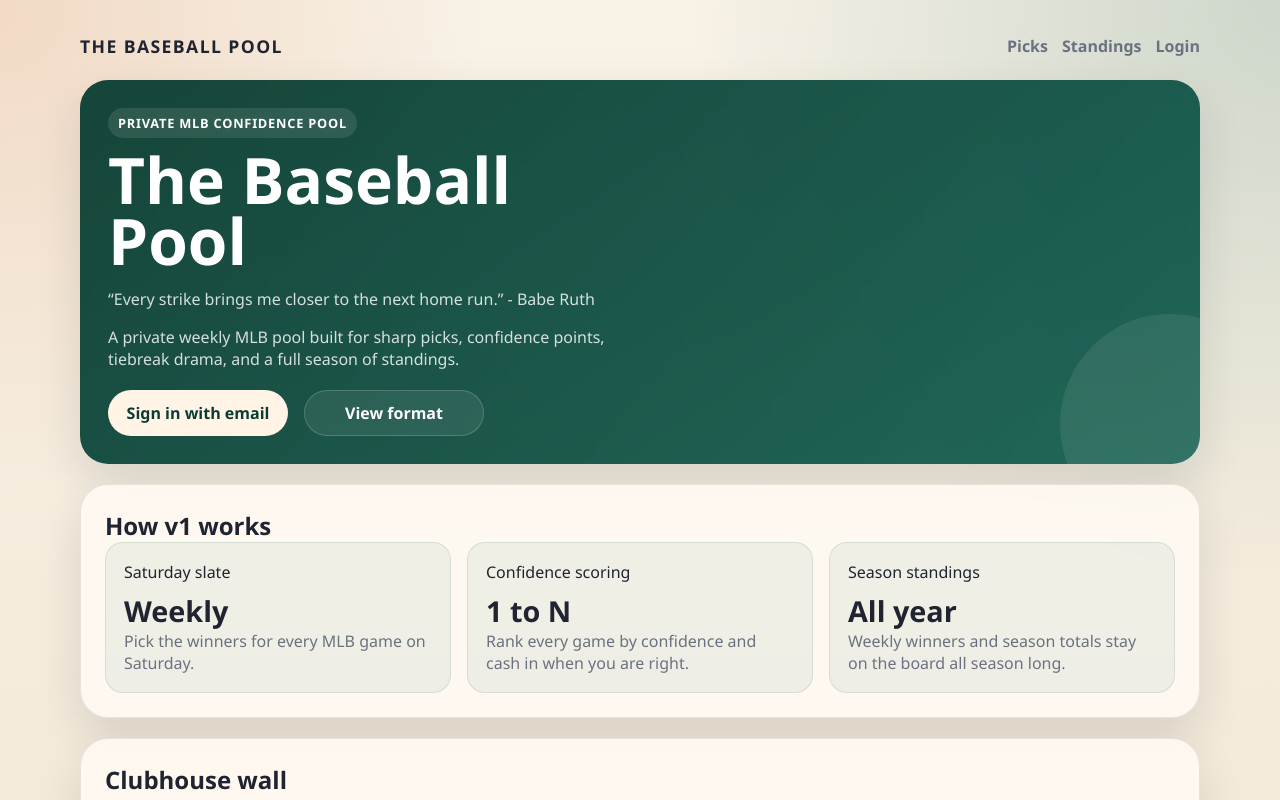
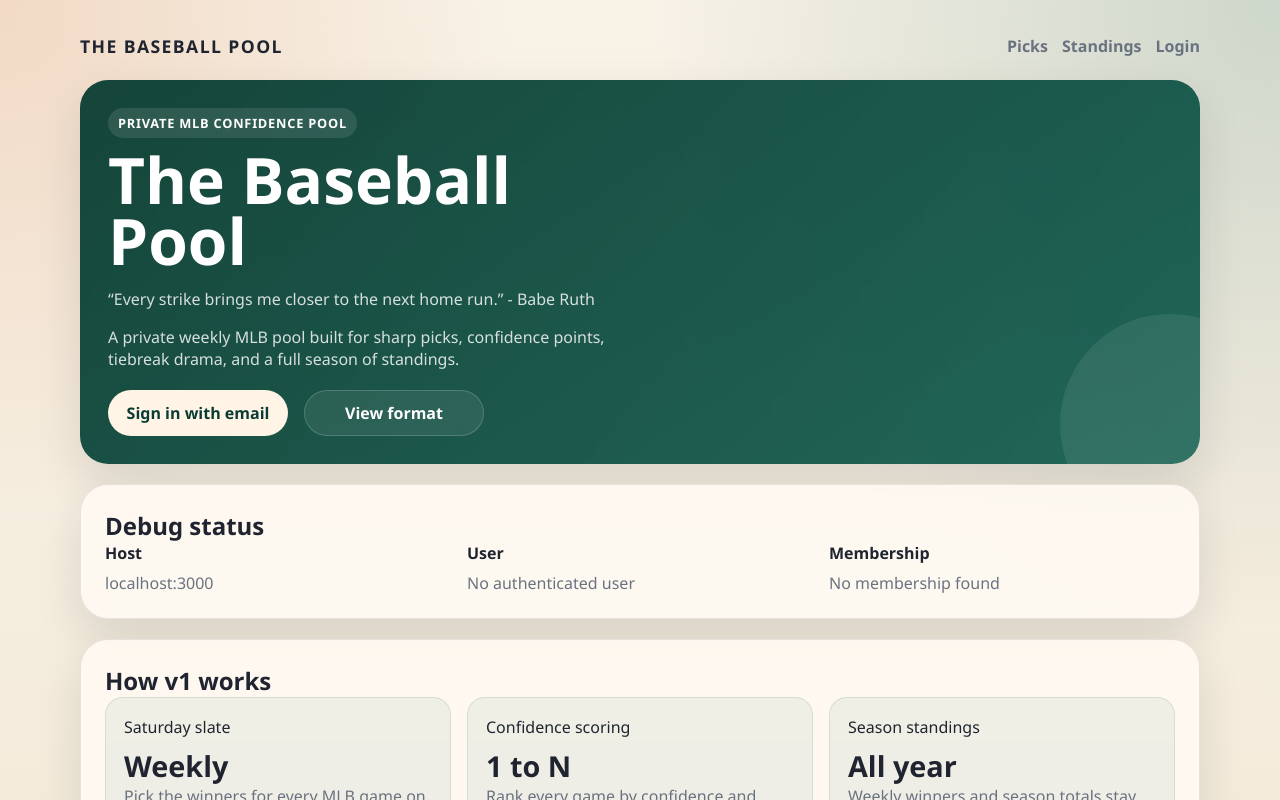
Before and after one commit to samridderhof/baseball-pool, a Next.js app: page / in a window 1280 px wide. Shown: the top 800 px of the page. Built offline with nearby package versions, Linux system fonts and the light colour scheme; no server answers.

Commit message:
Add temporary auth debug status

```diff
--- a/app/page.tsx
+++ b/app/page.tsx
@@ -1,7 +1,8 @@
 import Image from "next/image";
 import Link from "next/link";
 import { redirect } from "next/navigation";
-import { getCurrentUser, getMembershipForUser } from "@/lib/data";
+import { headers } from "next/headers";
+import { getAuthDebugState, getCurrentUser, getMembershipForUser } from "@/lib/data";
 
 export const dynamic = "force-dynamic";
 
@@ -19,6 +20,9 @@ const errorMessages: Record<string, string> = {
 export default async function HomePage({ searchParams }: HomePageProps) {
   const params = await searchParams;
   const user = await getCurrentUser();
+  const authDebug = await getAuthDebugState();
+  const headerStore = await headers();
+  const host = headerStore.get("host");
 
   if (user) {
     const membership = await getMembershipForUser(user.id);
@@ -56,6 +60,30 @@ export default async function HomePage({ searchParams }: HomePageProps) {
           <strong>{errorMessages[params.error] ?? "Something went wrong."}</strong>
         </section>
       ) : null}
+
+      <section className="section-card">
+        <h2>Debug status</h2>
+        <div className="info-grid">
+          <div className="info-card">
+            <strong>Host</strong>
+            <span className="muted">{host ?? "unknown"}</span>
+          </div>
+          <div className="info-card">
+            <strong>User</strong>
+            <span className="muted">
+              {authDebug.user?.email ?? "No authenticated user"}
+            </span>
+          </div>
+          <div className="info-card">
+            <strong>Membership</strong>
+            <span className="muted">
+              {authDebug.membership
+                ? `${authDebug.membership.display_name} (${authDebug.membership.id})`
+                : "No membership found"}
+            </span>
+          </div>
+        </div>
+      </section>
 
       <section className="section-card">
         <h2>How v1 works</h2>
--- a/lib/data.ts
+++ b/lib/data.ts
@@ -35,6 +35,16 @@ export async function getMembershipForUser(userId: string) {
     .maybeSingle();
 
   return data as Membership | null;
+}
+
+export async function getAuthDebugState() {
+  const user = await getCurrentUser();
+  const membership = user ? await getMembershipForUser(user.id) : null;
+
+  return {
+    user,
+    membership
+  };
 }
 
 export async function requireMembership() {
```
